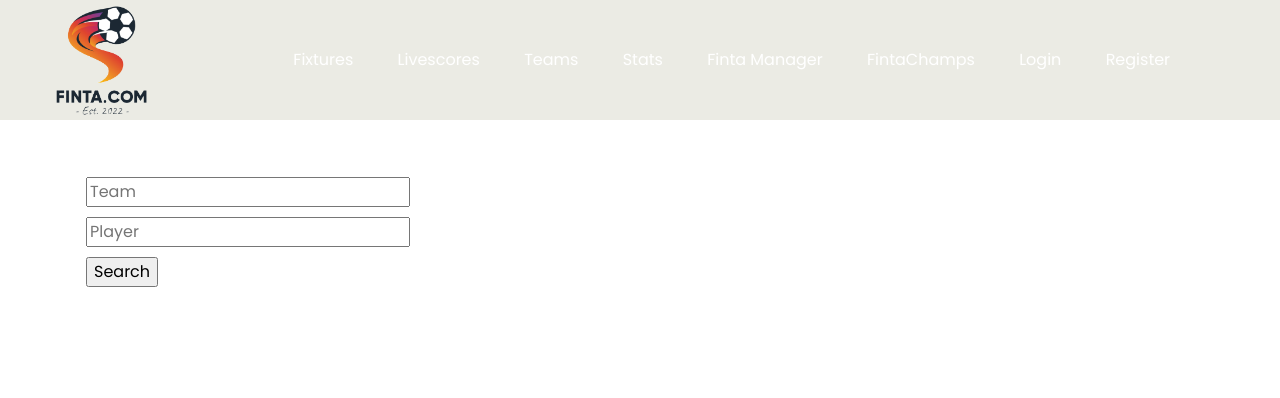
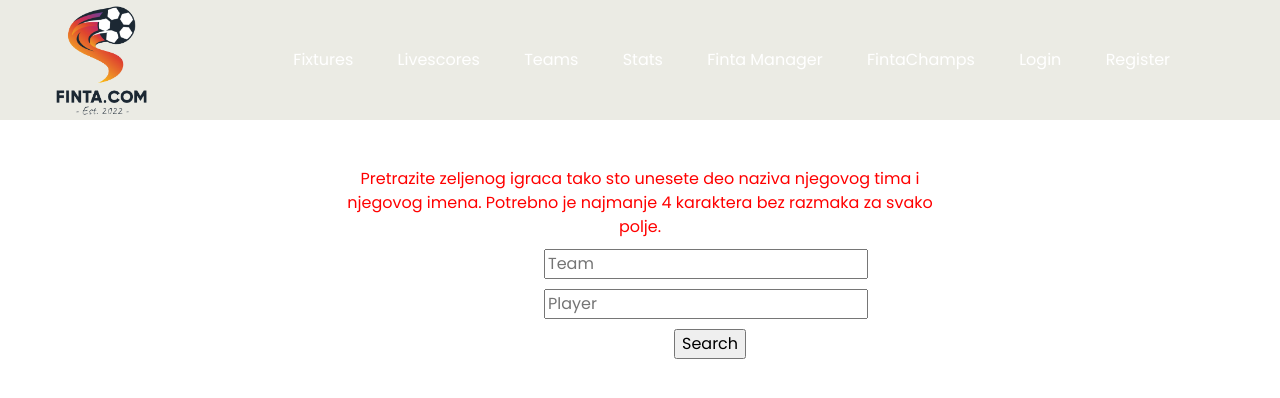
Before and after one commit to sivizdral/PSI_Crne_lisice_finta.com, a Django app: page /manager_teams/1 in a window 1280 px wide. Shown: the top 398 px of the page. Run offline with Django 4.2, Linux system fonts and the light colour scheme; some web fonts are replaced.

Commit message:
Dodata minimalna duzina za pretragu u manager_players

```diff
--- a/Faza 5/finta/shop/static/css/manager.css
+++ b/Faza 5/finta/shop/static/css/manager.css
@@ -7,7 +7,7 @@
     margin-top: 10px;
 }
 #player_search {
-    margin-left: 50px;
+    margin-left: 180px;
     margin-top: 10px;
 }
 
@@ -29,3 +29,13 @@ table td {
     margin-bottom: 20px;
     margin-top: 20px;
 }
+
+#obavestenje {
+    color: red;
+    font-size: 16px;
+    text-align: center;
+}
+
+#player_form {
+    padding-left: 150px;
+}
--- a/Faza 5/finta/shop/templates/manager_players.html
+++ b/Faza 5/finta/shop/templates/manager_players.html
@@ -12,18 +12,22 @@
 {% block content %}
     <div class="container-fluid">
         <div class="row">
-            <div class="col-sm-6">
+            <div class="offset-sm-3 col-sm-6">
                 <div id="position_name">
+                </div>
+                <div id="obavestenje">
+                    Pretrazite zeljenog igraca tako sto unesete deo naziva njegovog tima i njegovog imena.
+                    Potrebno je najmanje 4 karaktera bez razmaka za svako polje.
                 </div>
                 <form id="player_form" method="post">
                     {% csrf_token %}
-                    <input type="text" placeholder="Team" id="player_team" name="player_team"><br/>
-                    <input type="text" placeholder="Player" id="player" name="player"><br/>
+                    <input type="text" placeholder="Team" id="player_team" name="player_team" minlength="4"><br/>
+                    <input type="text" placeholder="Player" id="player" name="player" minlength="4"><br/>
                     <input type="submit" value="Search" id="player_search"><br/>
                 </form>
                 <br/>
                 <div style="float: left; clear:left">
-                    <table style="text-align: center;">
+                    <table style="text-align: center; margin-left: 100px;">
                         {% if players != None %}
                             <tr>
                                 <th></th>
```
